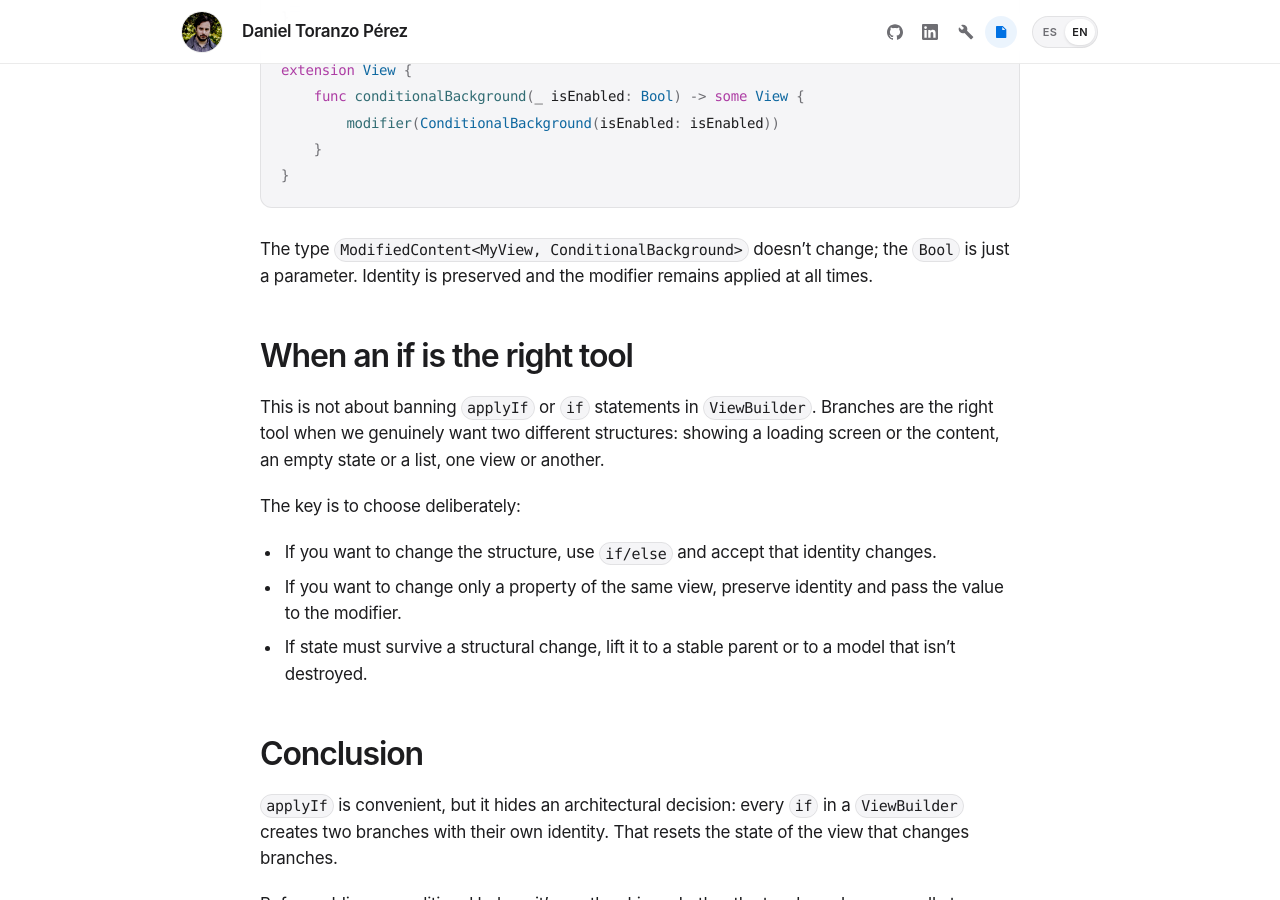
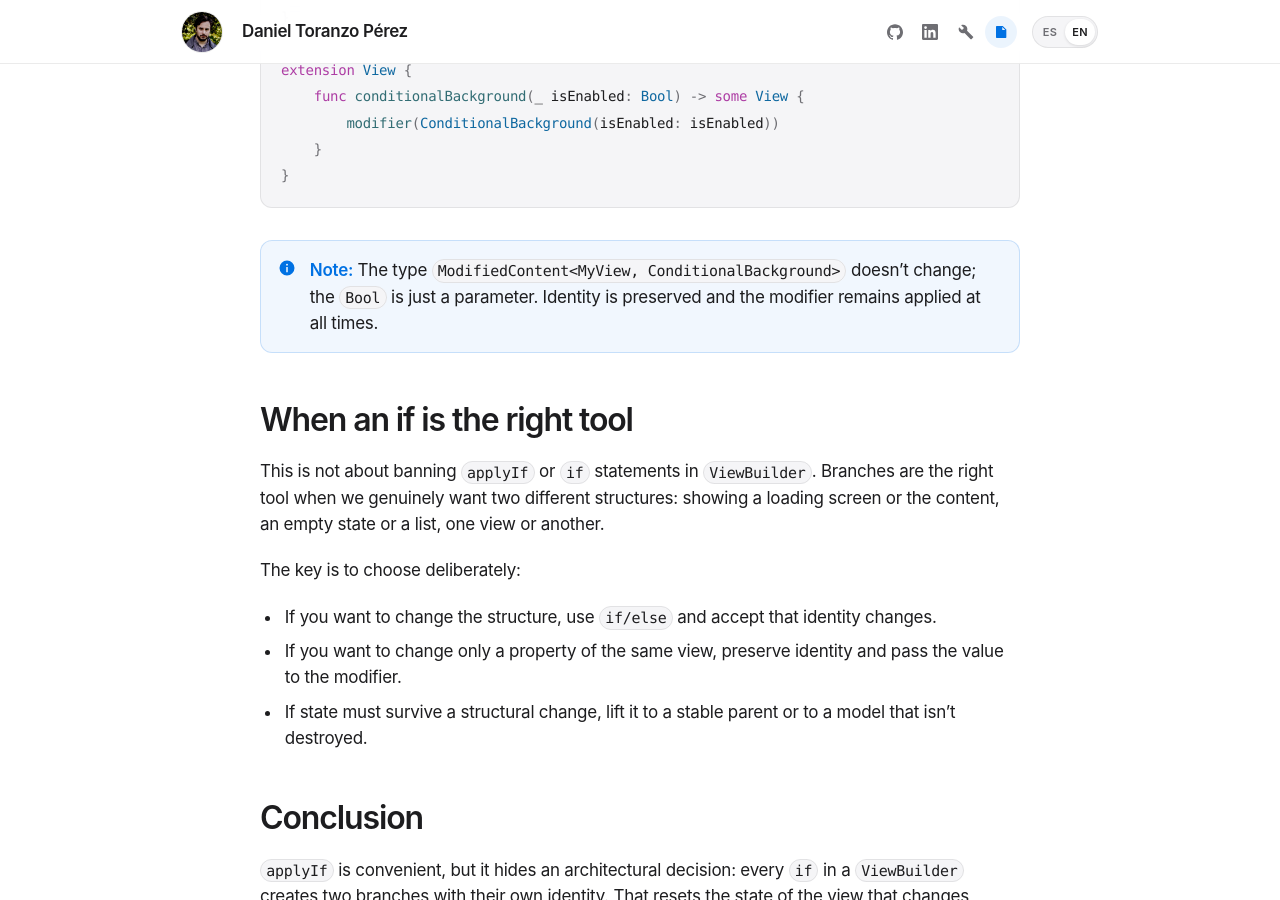
Before and after one commit to obocat/daniel_toranzo_perez, a Jekyll site: the page built from _posts/2026-11-12-viewbuilder-identidad-condicional-swiftui.markdown, in a window 1280 px wide and 900 px high, scrolled down 5094 px. Built offline with Jekyll 4.4.1, drawn with Linux system fonts in a browser that asks for light colours.

Commit message:
docs: turn ViewBuilder identity detail into a note (#31)

````diff
--- a/_posts/2026-11-12-viewbuilder-identidad-condicional-swiftui.markdown
+++ b/_posts/2026-11-12-viewbuilder-identidad-condicional-swiftui.markdown
@@ -170,7 +170,8 @@ extension View {
 }
 ```
 
-El tipo `ModifiedContent<MyView, ConditionalBackground>` no cambia; el `Bool` es solo un parámetro. La identidad se mantiene y el modificador se sigue aplicando siempre.
+> **Nota:** El tipo `ModifiedContent<MyView, ConditionalBackground>` no cambia; el `Bool` es solo un parámetro. La identidad se mantiene y el modificador se sigue aplicando siempre.
+{: .doc-callout .doc-callout--note}
 
 ## Cuándo sí usar un if
 
@@ -356,7 +357,8 @@ extension View {
 }
 ```
 
-The type `ModifiedContent<MyView, ConditionalBackground>` doesn't change; the `Bool` is just a parameter. Identity is preserved and the modifier remains applied at all times.
+> **Note:** The type `ModifiedContent<MyView, ConditionalBackground>` doesn't change; the `Bool` is just a parameter. Identity is preserved and the modifier remains applied at all times.
+{: .doc-callout .doc-callout--note}
 
 ## When an if is the right tool
 
````
